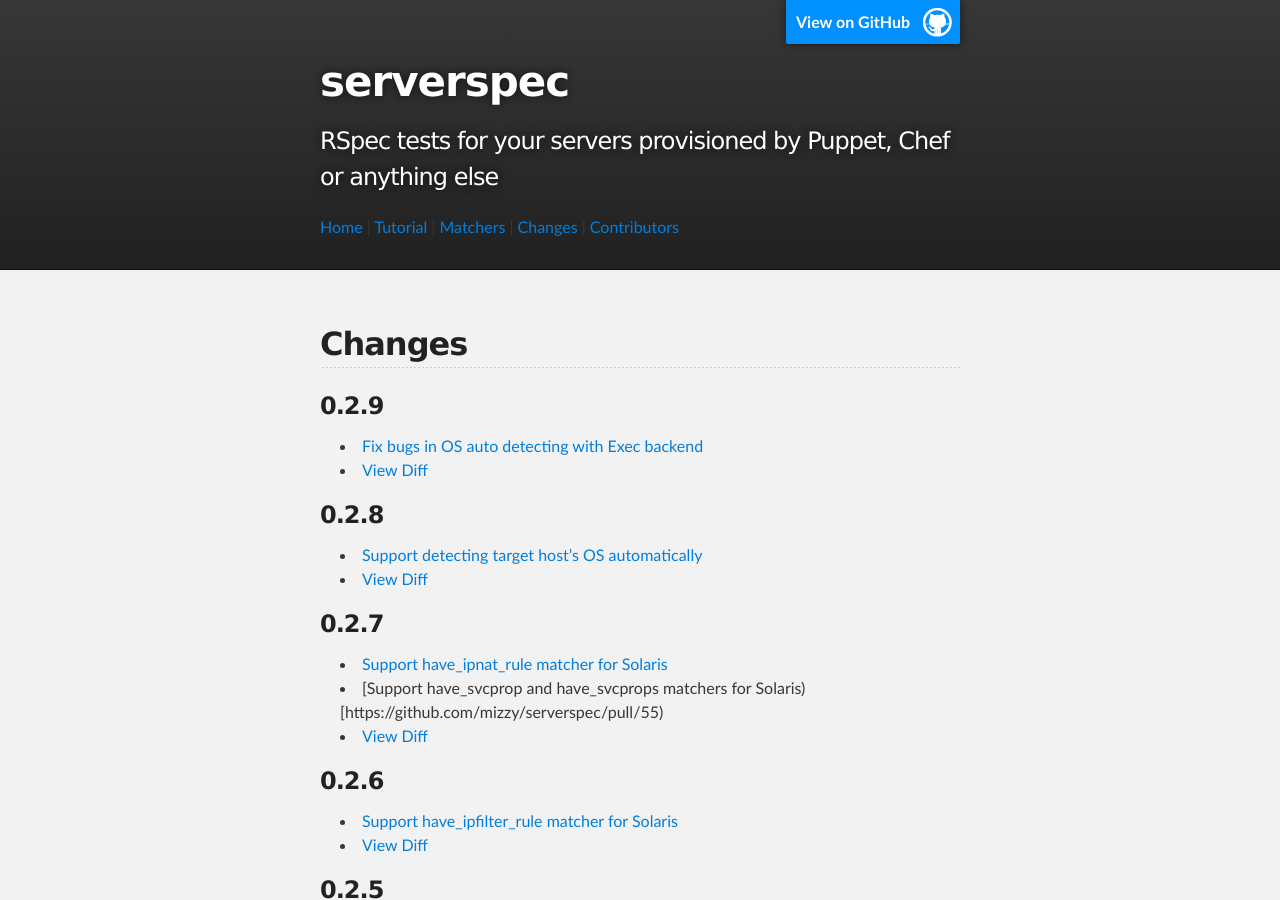
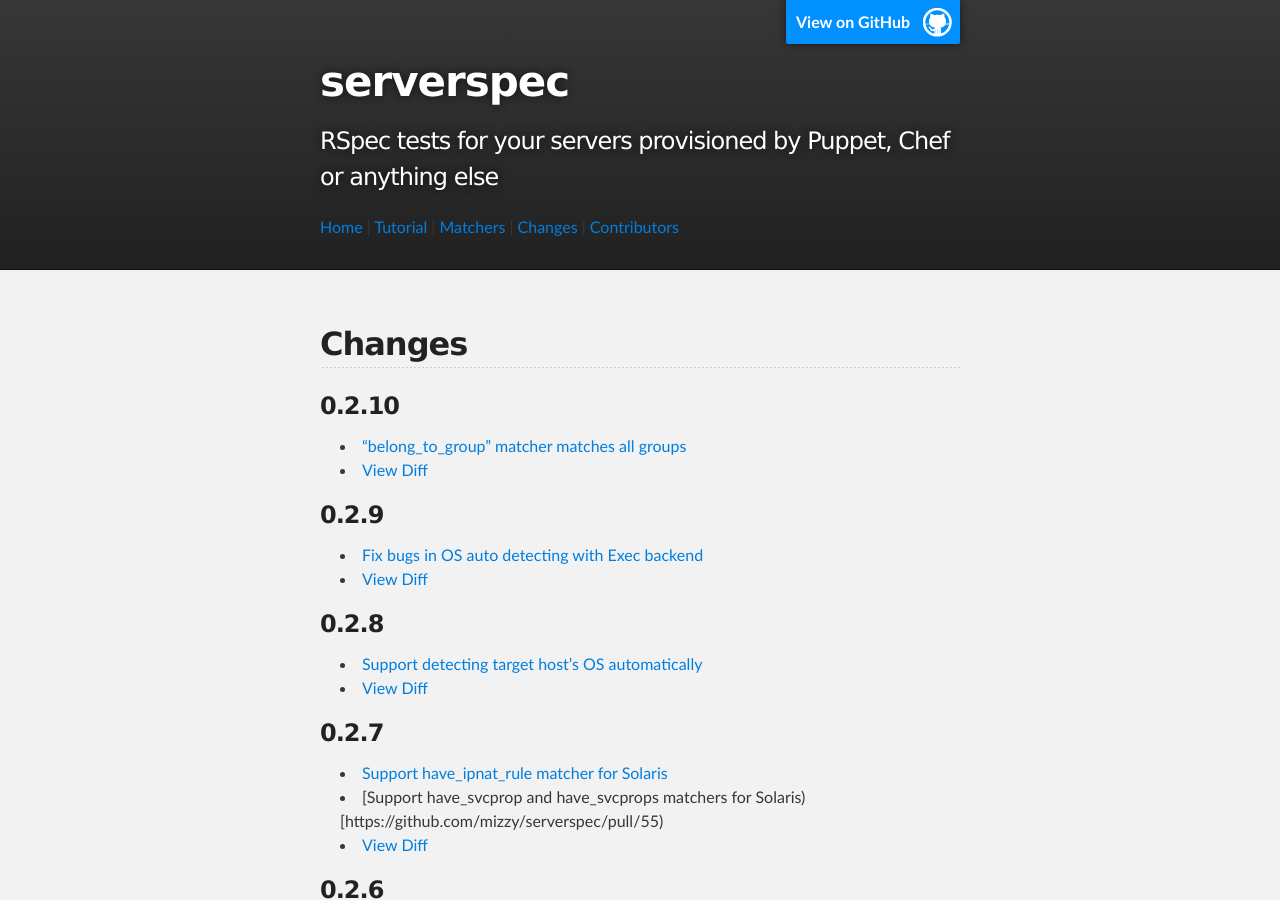
Before and after one commit to serverspec/serverspec.github.io, a Jekyll site: the page built from changes.md, in a window 1280 px wide and 900 px high. Built offline with Jekyll 4.4.1, drawn with Linux system fonts in a browser that asks for light colours; Markdown is read by kramdown in place of the engine named in the settings.

Commit message:
Add changes of v0.2.10

```diff
--- a/changes.md
+++ b/changes.md
@@ -5,8 +5,12 @@ title: changes
 
 ## Changes
 
+### 0.2.10
+ * ["belong\_to\_group" matcher matches all groups](https://github.com/mizzy/serverspec/pull/59)
+ * [View Diff](https://github.com/mizzy/serverspec/compare/v0.2.9...v0.2.10)
+
 ### 0.2.9
- *  [Fix bugs in OS auto detecting with Exec backend](https://github.com/mizzy/serverspec/pull/58)
+ * [Fix bugs in OS auto detecting with Exec backend](https://github.com/mizzy/serverspec/pull/58)
  * [View Diff](https://github.com/mizzy/serverspec/compare/v0.2.8...v0.2.9)
 
 
```
